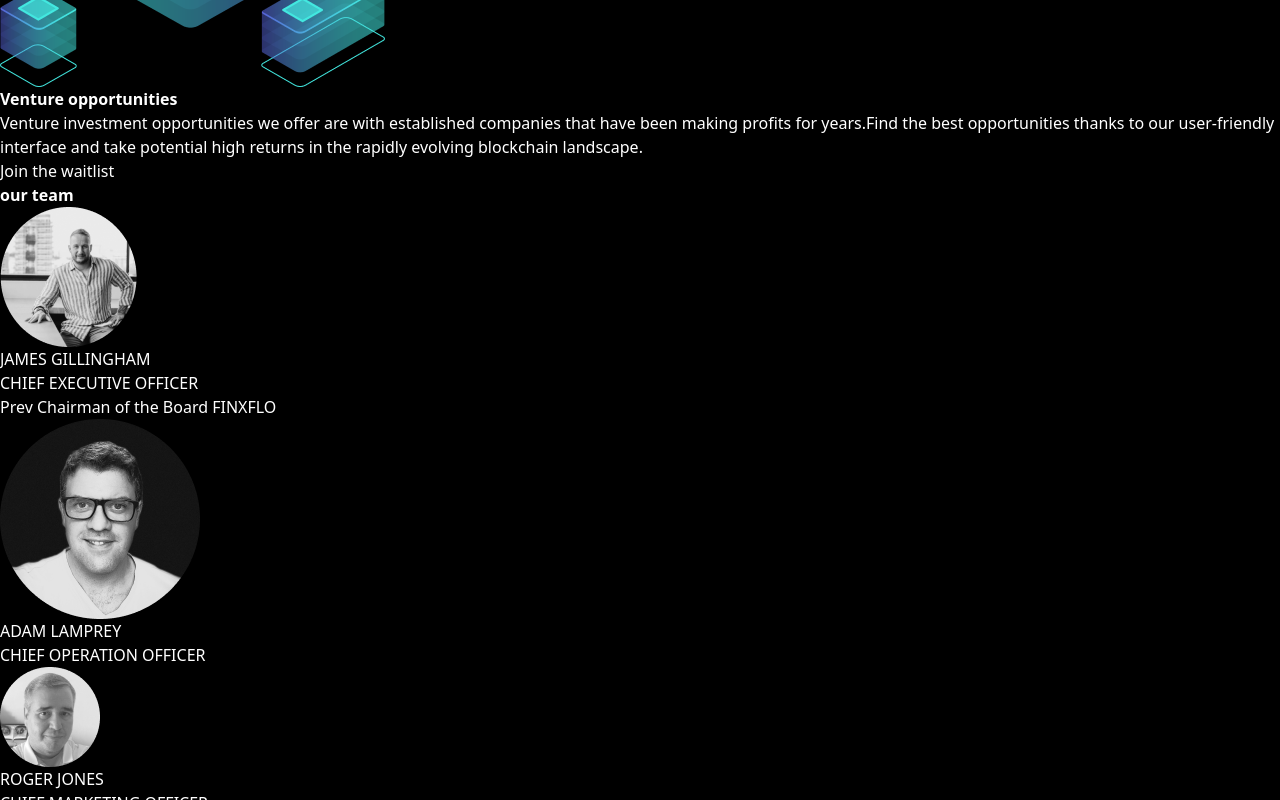
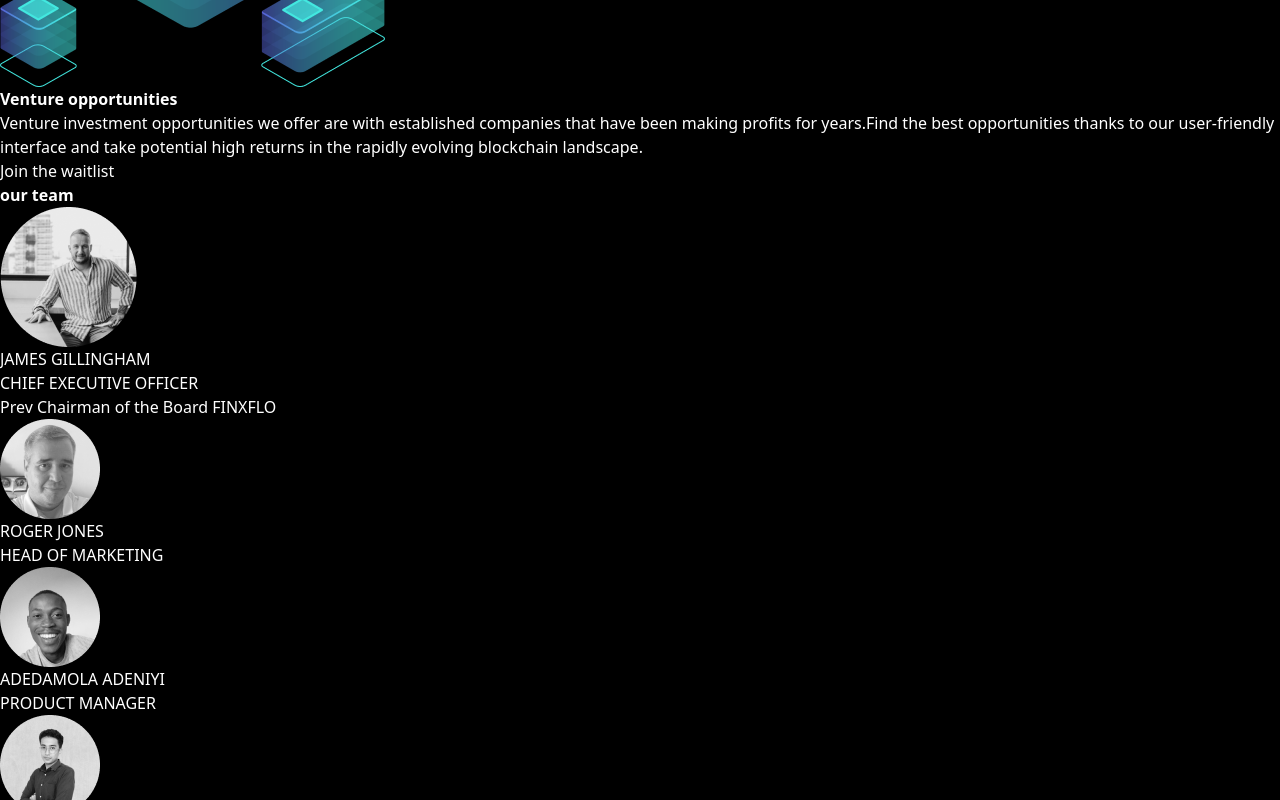
Before and after one commit to franicon/lunchpad, a React (Vite) app: page / in a window 1280 px wide. Shown: the part 3294-4094 px from the top of the page. Built offline with nearby package versions, Linux system fonts and the light colour scheme.

Commit message:
Update teams.tsx

```diff
--- a/src/_root/pages/Home/components/teams.tsx
+++ b/src/_root/pages/Home/components/teams.tsx
@@ -11,14 +11,14 @@ const teams: TTeam[] = [
     previousTitle: "Prev Chairman of the Board FINXFLO",
     image: "/images/ceo.png",
   },
-  {
-    name: "ADAM LAMPREY",
-    title: "CHIEF OPERATION OFFICER",
-    image: "/images/coo.png",
-  },
+  // {
+  //   name: "ADAM LAMPREY",
+  //   title: "CHIEF OPERATION OFFICER",
+  //   image: "/images/coo.png",
+  // },
   {
     name: "ROGER JONES",
-    title: "CHIEF MARKETING OFFICER",
+    title: "HEAD OF MARKETING",
     image: "/images/cmo.png",
   },
   {
@@ -26,11 +26,11 @@ const teams: TTeam[] = [
     title: "PRODUCT MANAGER",
     image: "/images/pm.png",
   },
-  {
-    name: "TARIQ KARANOUH",
-    title: "CUSTOMER SEVICE",
-    image: "/images/cs.png",
-  },
+  // {
+  //   name: "TARIQ KARANOUH",
+  //   title: "CUSTOMER SEVICE",
+  //   image: "/images/cs.png",
+  // },
   {
     name: "RIZAL DEWANTARA",
     title: "GRAPHIC DESIGNER",
@@ -38,7 +38,7 @@ const teams: TTeam[] = [
   },
   {
     name: "SYED ASAD HUSSAIN",
-    title: "GRAPHIC DESIGNER",
+    title: "UI/UX DESIGNER",
     image: "/images/uiux.png",
   },
 ];
```
